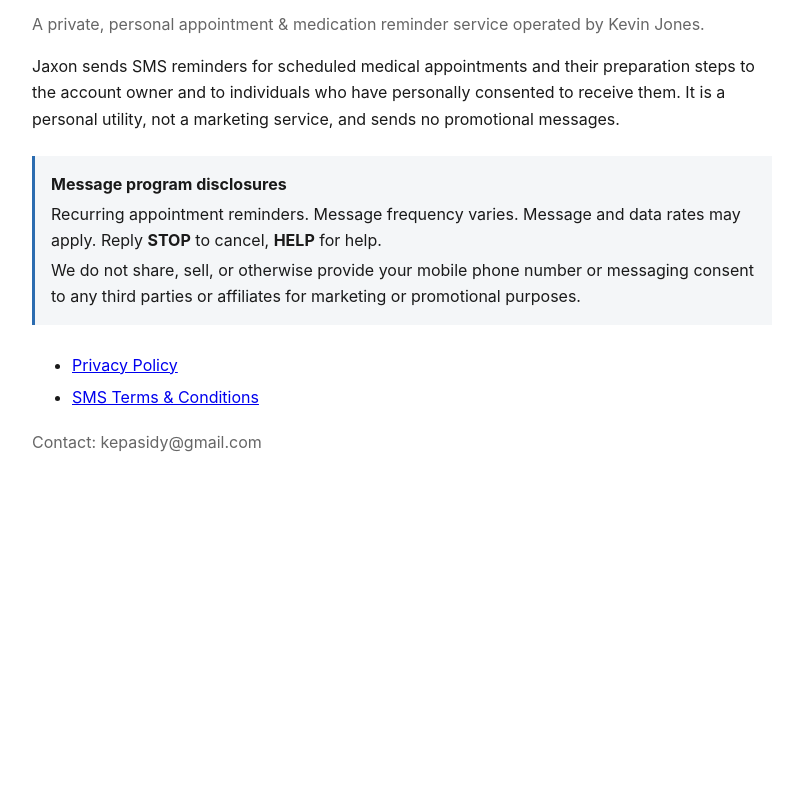
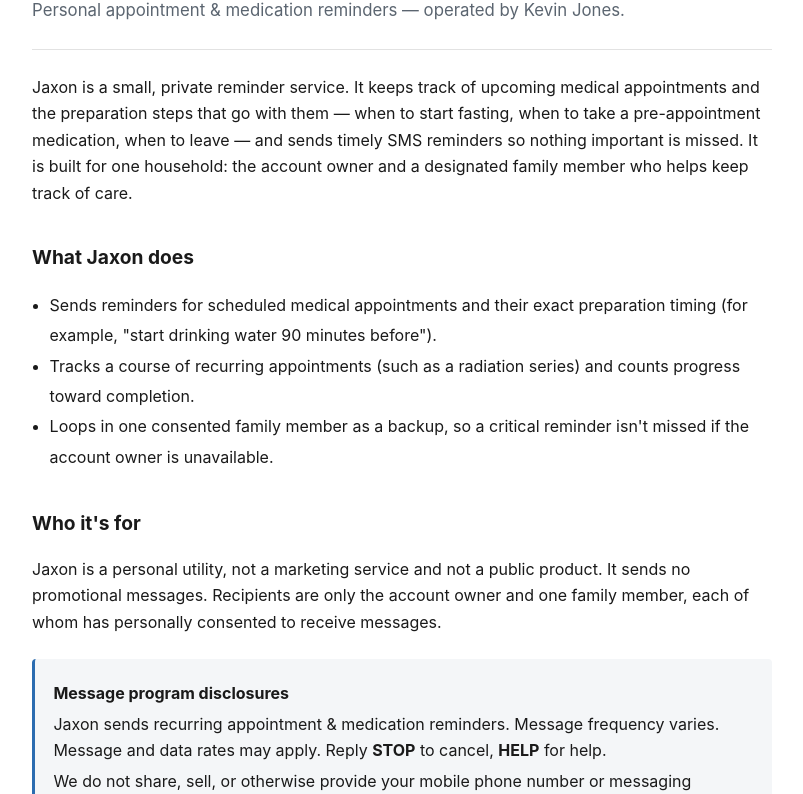
Before and after one commit to kepasidy/jaxon-sms, a plain HTML site: page index.html in a window 1280 px wide. Shown: the part 101-895 px from the top of the page, without its empty margins (238-1041 px from the left). Before the commit the page ends 800 px from the top, so only its background shows below. Drawn offline with Linux system fonts and the light colour scheme.

Commit message:
Add files via upload

```diff
--- a/index.html
+++ b/index.html
@@ -3,43 +3,75 @@
 <head>
 <meta charset="utf-8">
 <meta name="viewport" content="width=device-width, initial-scale=1">
-<title>Jaxon — Personal Appointment Reminders</title>
+<title>Jaxon — Personal Appointment &amp; Medication Reminders</title>
+<meta name="description" content="Jaxon is a private appointment and medication reminder service operated by Kevin Jones. It sends SMS reminders for medical appointments and their preparation steps to the account owner and consented family members.">
 <style>
-  body { max-width: 740px; margin: 3rem auto; padding: 0 1.25rem;
+  :root { --ink:#1a1a1a; --muted:#5b6570; --line:#e2e2e2; --accent:#2b6cb0; --bg:#f4f6f8; }
+  * { box-sizing: border-box; }
+  body { max-width: 780px; margin: 0 auto; padding: 2.5rem 1.25rem 4rem;
          font: 16px/1.65 -apple-system, BlinkMacSystemFont, "Segoe UI", Roboto, Helvetica, Arial, sans-serif;
-         color: #1a1a1a; }
-  h1 { font-size: 1.8rem; margin-bottom: .25rem; }
-  .sub { color: #666; }
-  ul { line-height: 2; }
-  .callout { background: #f4f6f8; border-left: 3px solid #2b6cb0; padding: .75rem 1rem; margin: 1.5rem 0; }
+         color: var(--ink); }
+  header { border-bottom: 1px solid var(--line); padding-bottom: 1.5rem; margin-bottom: 1.5rem; }
+  h1 { font-size: 2rem; margin: 0 0 .35rem; }
+  .tagline { color: var(--muted); font-size: 1.05rem; margin: 0; }
+  h2 { font-size: 1.2rem; margin-top: 2.25rem; }
+  .callout { background: var(--bg); border-left: 3px solid var(--accent); padding: 1rem 1.15rem; margin: 1.5rem 0; border-radius: 4px; }
+  .callout p { margin: .3rem 0; }
+  ul.plain { line-height: 1.9; padding-left: 1.1rem; }
+  .links a { display:inline-block; margin-right: 1.25rem; }
+  footer { margin-top: 3rem; padding-top: 1.25rem; border-top: 1px solid var(--line);
+           color: var(--muted); font-size: .9rem; }
+  code { background: var(--bg); padding: .05rem .3rem; border-radius: 3px; }
 </style>
 </head>
 <body>
 
-<h1>Jaxon</h1>
-<p class="sub">A private, personal appointment &amp; medication reminder service operated by Kevin Jones.</p>
+<header>
+  <h1>Jaxon</h1>
+  <p class="tagline">Personal appointment &amp; medication reminders — operated by Kevin Jones.</p>
+</header>
 
-<p>Jaxon sends SMS reminders for scheduled medical appointments and their preparation
-steps to the account owner and to individuals who have personally consented to receive
-them. It is a personal utility, not a marketing service, and sends no promotional
-messages.</p>
+<p>Jaxon is a small, private reminder service. It keeps track of upcoming medical
+appointments and the preparation steps that go with them — when to start fasting, when
+to take a pre-appointment medication, when to leave — and sends timely SMS reminders so
+nothing important is missed. It is built for one household: the account owner and a
+designated family member who helps keep track of care.</p>
+
+<h2>What Jaxon does</h2>
+<ul class="plain">
+  <li>Sends reminders for scheduled medical appointments and their exact preparation
+      timing (for example, "start drinking water 90 minutes before").</li>
+  <li>Tracks a course of recurring appointments (such as a radiation series) and counts
+      progress toward completion.</li>
+  <li>Loops in one consented family member as a backup, so a critical reminder isn't
+      missed if the account owner is unavailable.</li>
+</ul>
+
+<h2>Who it's for</h2>
+<p>Jaxon is a personal utility, not a marketing service and not a public product. It
+sends no promotional messages. Recipients are only the account owner and one family
+member, each of whom has personally consented to receive messages.</p>
 
 <div class="callout">
-  <p style="margin:.2rem 0"><strong>Message program disclosures</strong></p>
-  <p style="margin:.2rem 0">Recurring appointment reminders. Message frequency varies.
-  Message and data rates may apply. Reply <strong>STOP</strong> to cancel,
+  <p><strong>Message program disclosures</strong></p>
+  <p>Jaxon sends recurring appointment &amp; medication reminders. Message frequency
+  varies. Message and data rates may apply. Reply <strong>STOP</strong> to cancel,
   <strong>HELP</strong> for help.</p>
-  <p style="margin:.2rem 0">We do not share, sell, or otherwise provide your mobile phone
-  number or messaging consent to any third parties or affiliates for marketing or
-  promotional purposes.</p>
+  <p>We do not share, sell, or otherwise provide your mobile phone number or messaging
+  consent to any third parties or affiliates for marketing or promotional purposes.</p>
 </div>
 
-<ul>
-  <li><a href="privacy-policy.html">Privacy Policy</a></li>
-  <li><a href="terms.html">SMS Terms &amp; Conditions</a></li>
-</ul>
+<h2>Policies</h2>
+<p class="links">
+  <a href="privacy-policy.html">Privacy Policy</a>
+  <a href="terms.html">SMS Terms &amp; Conditions</a>
+  <a href="opt-in.html">How recipients opt in</a>
+</p>
 
-<p class="sub">Contact: kepasidy@gmail.com</p>
+<footer>
+  Jaxon is operated by Kevin Jones (sole proprietor). Questions or requests:
+  <strong>kevin@jaxonscheduler.com</strong>.
+</footer>
 
 </body>
 </html>
```
Also changed, not shown: opt-in.html (+3 -3 lines), privacy-policy.html (+1 -1 lines), terms.html (+1 -1 lines).
